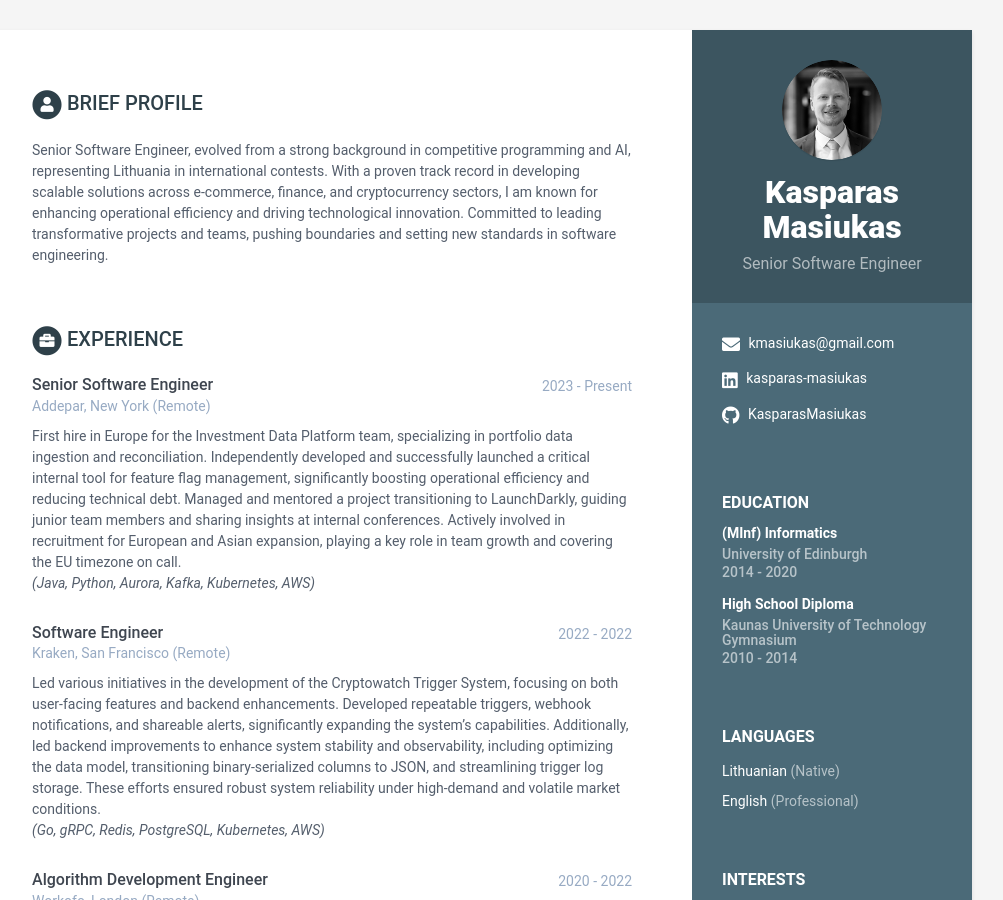
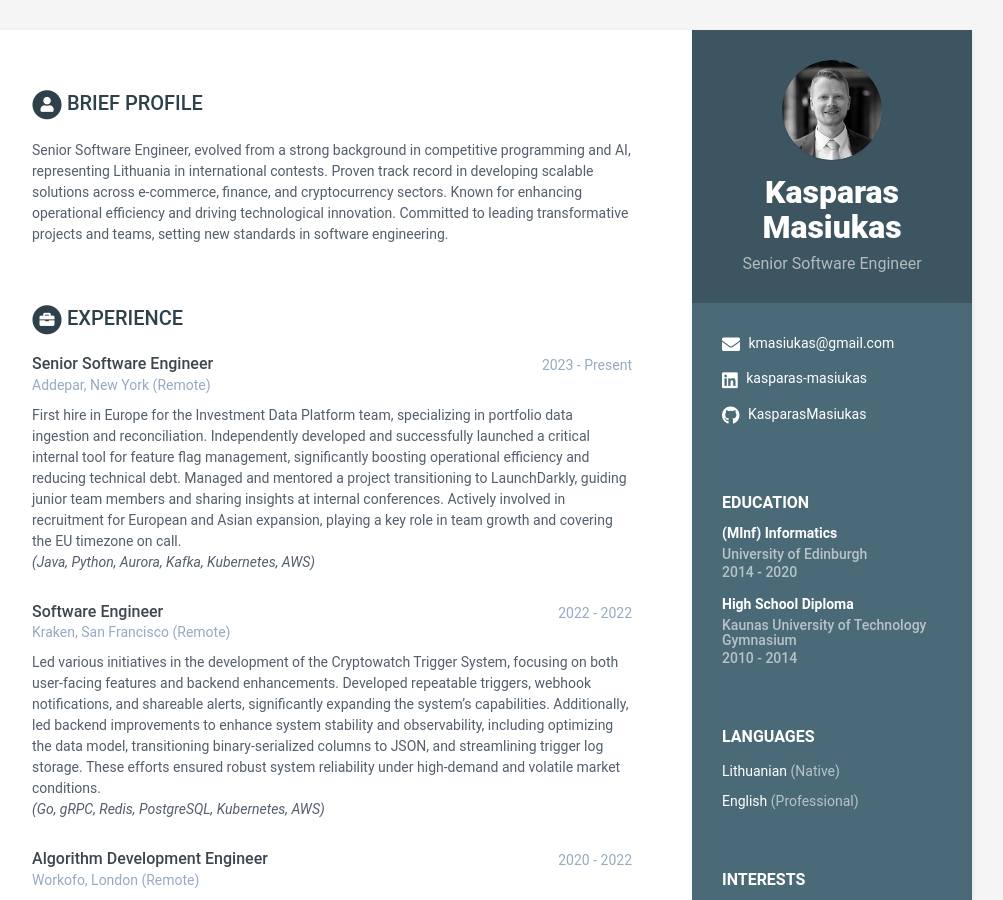
Before and after one commit to KasparasM/KasparasM.github.io, a Jekyll site: the page built from index.html, in a window 1280 px wide and 900 px high. Shown: the whole window, without its empty margins (168-1171 px from the left). Built offline with Jekyll 4.4.1, drawn with Linux system fonts in a browser that asks for light colours.

Commit message:
Update Profile

```diff
--- a/_data/data.yml
+++ b/_data/data.yml
@@ -48,8 +48,9 @@
     title: Brief Profile
     summary: |
       Senior Software Engineer, evolved from a strong background in competitive programming and AI, representing Lithuania in international contests.
-      With a proven track record in developing scalable solutions across e-commerce, finance, and cryptocurrency sectors, I am known for enhancing operational efficiency and driving technological innovation.
-      Committed to leading transformative projects and teams, pushing boundaries and setting new standards in software engineering.
+      Proven track record in developing scalable solutions across e-commerce, finance, and cryptocurrency sectors.
+      Known for enhancing operational efficiency and driving technological innovation.
+      Committed to leading transformative projects and teams, setting new standards in software engineering.
 education:
     - degree: (MInf) Informatics
       university: University of Edinburgh
```
